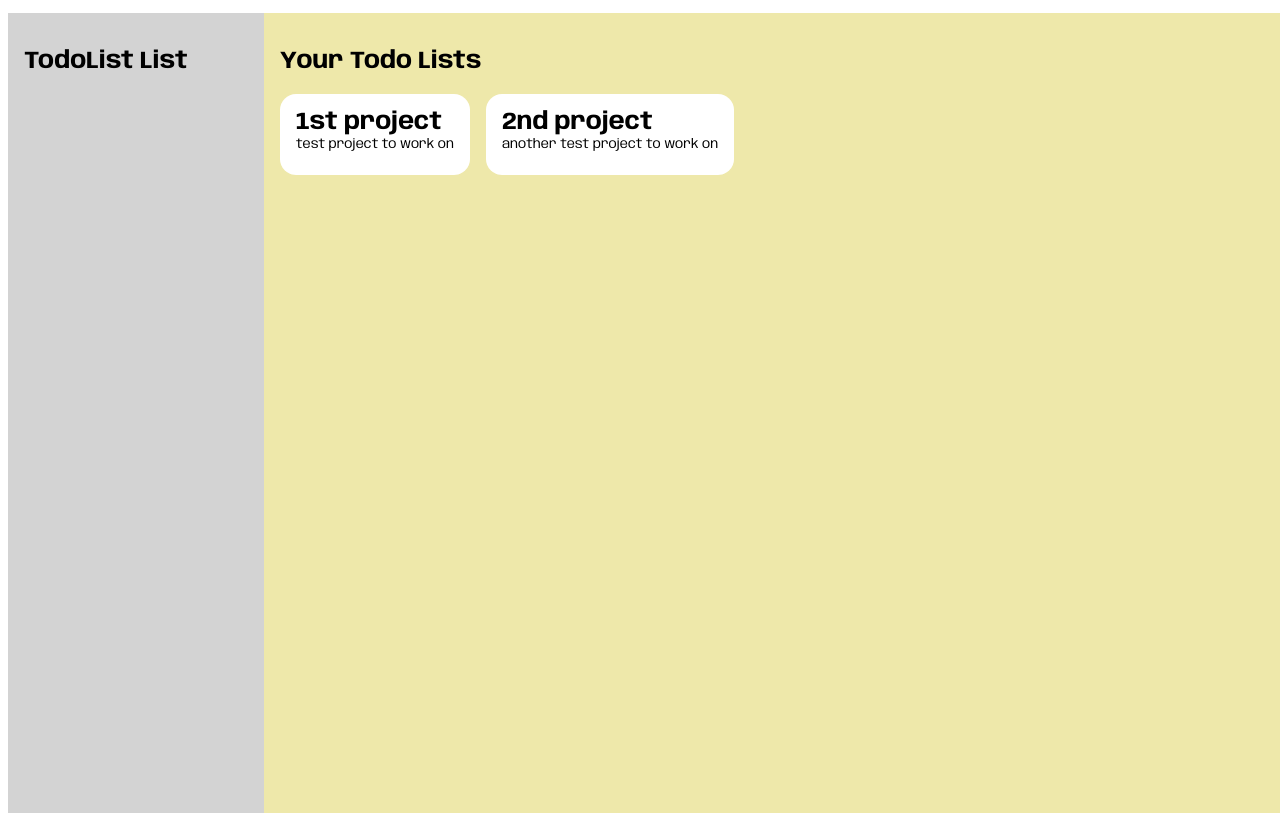
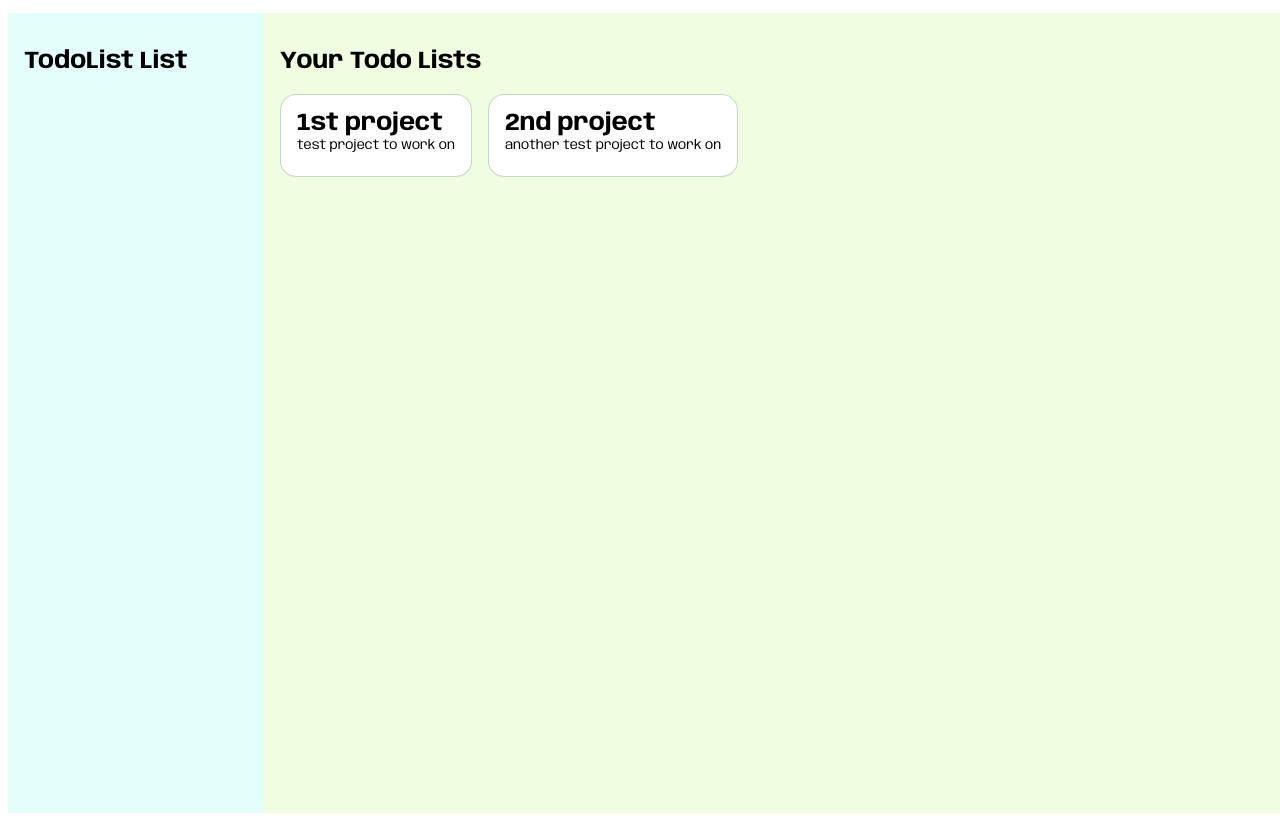
Before and after one commit to jbk2/todo-list-js, a website built with webpack: page src/views/template.html in a window 1280 px wide. Shown: the part 81-902 px from the top of the page. Built offline with nearby package versions, Linux system fonts and the light colour scheme.

Commit message:
minor todoList styling

```diff
--- a/src/assets/stylesheets/styles.css
+++ b/src/assets/stylesheets/styles.css
@@ -73,7 +73,7 @@ main {
 
 /* ########################### Sidebar Left ##################################### */
 #sidebar-left {
-  background-color: lightgray;
+  background-color: rgb(227, 254, 251);
   padding: 1rem;
 }
 
@@ -81,7 +81,7 @@ main {
 
 /* ########################### Main content ##################################### */
 #content {
-  background-color: palegoldenrod;
+  background-color: rgb(239, 254, 225);
   padding: 1rem;
 }
 
@@ -95,6 +95,7 @@ main {
 .todo-list-card {
   background-color: white;
   padding: 1rem;
+  border: 1px solid rgba(66, 126, 66, 0.302);
   border-radius: 1rem;
   max-width: 16rem;
   max-height: 30rem;
```
